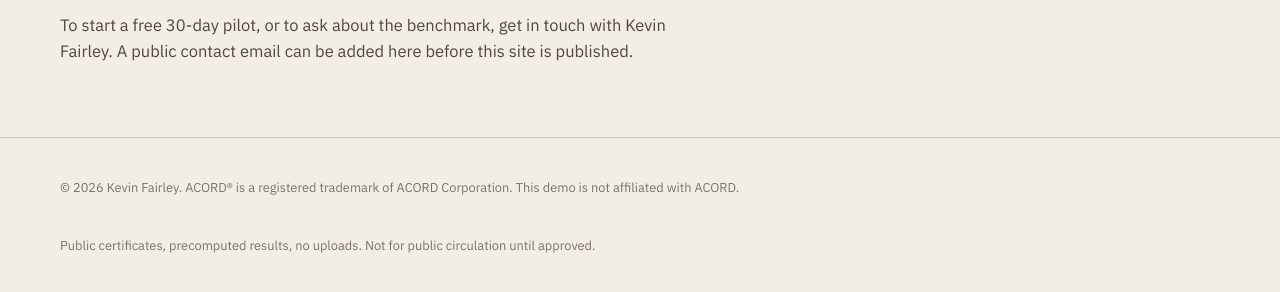
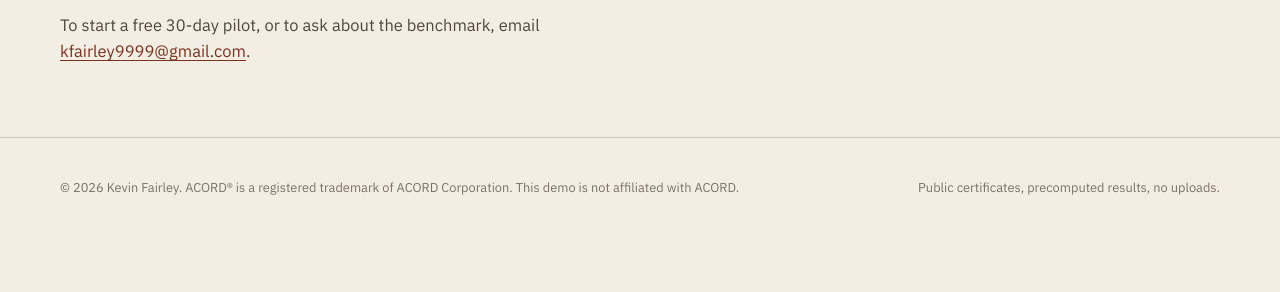
Before and after one commit to kfairley9999/coi-demo-site, a plain HTML site: page index.html in a window 1280 px wide. Shown: the part 4440-4732 px from the top of the page. After the commit the page ends 4699 px from the top, so only its background shows below. Drawn offline with Linux system fonts and the light colour scheme.

Commit message:
Prepare site for public GitHub Pages
Add the approved contact email, allow indexing, and drop the
draft-only footer and README guards.

```diff
--- a/index.html
+++ b/index.html
@@ -3,7 +3,6 @@
 <head>
   <meta charset="utf-8">
   <meta name="viewport" content="width=device-width, initial-scale=1">
-  <meta name="robots" content="noindex, nofollow">
   <meta name="description" content="Live demo of Kevin Fairley’s ACORD 25 certificate-of-insurance extraction tool. Public sample certificates, precomputed fields, honest benchmark results, and a free 30-day pilot.">
   <title>Certificate extraction — Kevin Fairley</title>
   <link rel="icon" href="favicon.svg" type="image/svg+xml">
@@ -212,7 +211,7 @@
         <h2>Start with the person who built it.</h2>
         <p class="contact-name">Kevin Fairley</p>
         <p class="contact-role">Founder &nbsp;·&nbsp; Los Angeles</p>
-        <p class="section-intro" style="margin-bottom:0">To start a free 30-day pilot, or to ask about the benchmark, get in touch with Kevin Fairley. A public contact email can be added here before this site is published.</p>
+        <p class="section-intro" style="margin-bottom:0">To start a free 30-day pilot, or to ask about the benchmark, email <a href="mailto:kfairley9999@gmail.com">kfairley9999@gmail.com</a>.</p>
       </div>
     </section>
   </main>
@@ -220,7 +219,7 @@
   <footer class="site-footer">
     <div class="wrap">
       <p>© 2026 Kevin Fairley. ACORD® is a registered trademark of ACORD Corporation. This demo is not affiliated with ACORD.</p>
-      <p>Public certificates, precomputed results, no uploads. Not for public circulation until approved.</p>
+      <p>Public certificates, precomputed results, no uploads.</p>
     </div>
   </footer>
 
```
Also changed, not shown: 1 other file.
